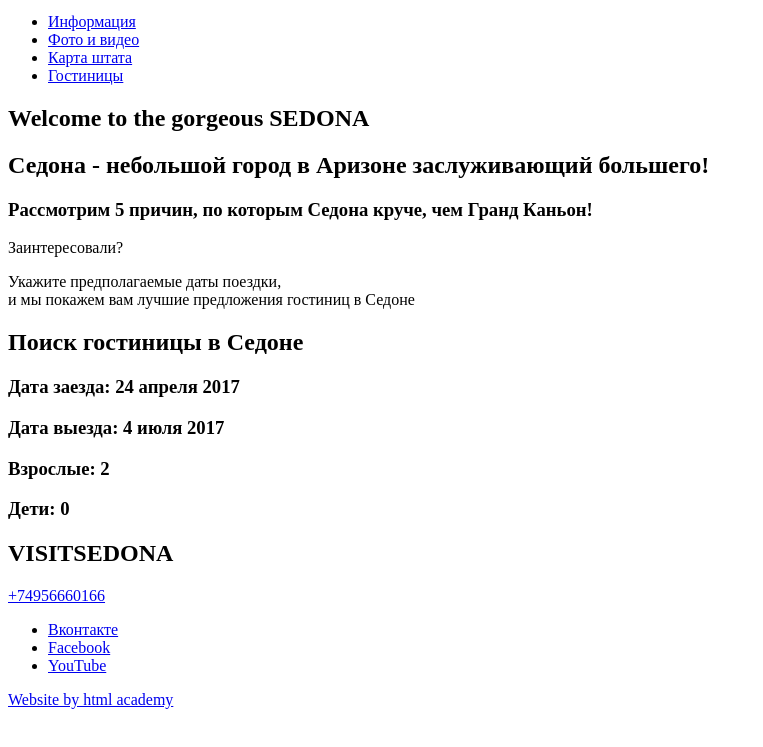
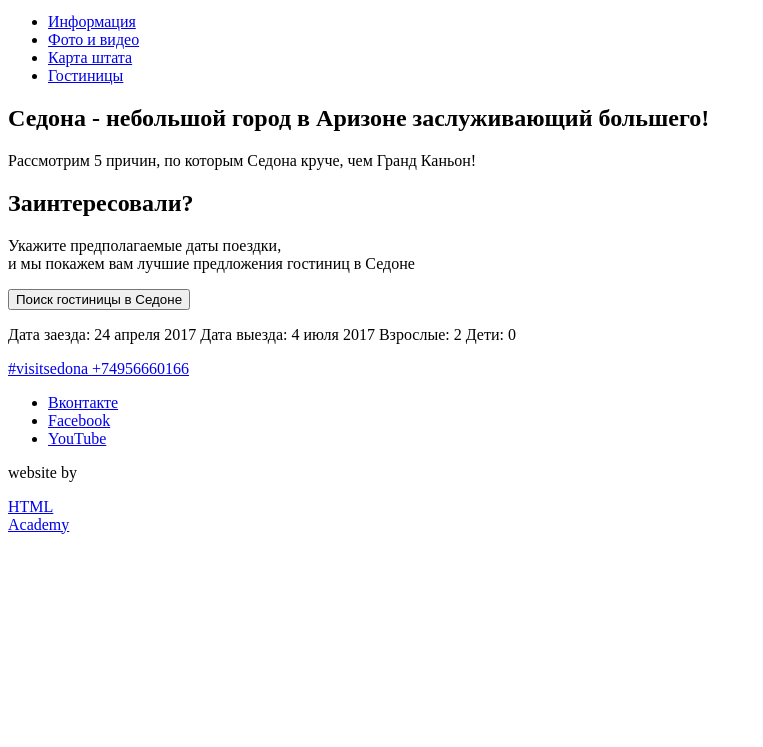
Before and after one commit to deti-horonili-loshadky/1486025-sedona-28, a plain HTML site: page index.html in a window 1280 px wide. Shown: the part 29-776 px from the top of the page, without its empty margins (0-763 px from the left). Drawn offline with Linux system fonts and the light colour scheme.

Commit message:
Исправлено

```diff
--- a/index.html
+++ b/index.html
@@ -9,42 +9,52 @@
   		<nav class="page-navigation">
             <a class="page-header-logo"> <img alt="Лого"></a>
             	<ul class="site-navigation">
-  			  		<li><a class="site-navigation-link" href="info.html">Информация</a> </li>
-              		<li> <a class="site-navigation-link" href="fotoandvideo.html">Фото и видео</a> </li>
-              		<li> <a class="site-navigation-link" href="map.html">Карта штата</a> </li>
-              		<li> <a class="site-navigation-link" href="hotels.html">Гостиницы</a> </li>
-  				</ul>
+  			  		<li><a class="site-navigation-link" href="info.html">Информация</a>
+              </li>
+              		<li> <a class="site-navigation-link" href="fotoandvideo.html">Фото и видео</a>
+                  </li>
+              		<li> <a class="site-navigation-link" href="map.html">Карта штата</a>
+                  </li>
+              		<li> <a class="site-navigation-link" href="hotels.html">Гостиницы</a>
+                  </li>
+  				    </ul>
   		</nav>
   	</header>
+
   	<main>
-  		<section>
-    		<h1>Welcome to the gorgeous SEDONA</h1>
-  		</section>
-  		<article>
   		<header>
-  		<h2>Седона - небольшой город в Аризоне заслуживающий большего!</h2>
-  	  	<h3>Рассмотрим 5 причин, по которым Седона круче, чем Гранд Каньон!</h3>
-  	  	</header>
-  	  	</article>
+  		  <h2>
+          Седона - небольшой город в Аризоне заслуживающий большего!
+        </h2>
+  	    <p>
+          Рассмотрим 5 причин, по которым Седона круче, чем Гранд Каньон!
+        </p>
+      </header>
   	  	<section>
   	  		<header>
-  	  	<p>Заинтересовали?</p>
-  	  	<p>Укажите предполагаемые даты поездки,
-  	  		<br>и мы покажем вам лучшие предложения гостиниц в Седоне
+  	  	<h2>
+          Заинтересовали?
+        </h2>
+  	  	<p>
+          Укажите предполагаемые даты поездки,<br>
+  	  		и мы покажем вам лучшие предложения гостиниц в Седоне
   	  	</p>
   	  		</header>
-  	  		<h2>Поиск гостиницы в Седоне</h2>
+  	  		<button type="button" id="search" class="btn-search">Поиск гостиницы в Седоне</button>
   	  	</section>
   	  	<section>
   	  		<p>
-  	  		<h3>Дата заезда: 24 апреля 2017</h3>
-  	  		<h3>Дата выезда: 4 июля 2017</h3>
-  	  		<h3>Взрослые: 2</h3>
-  	  		<h3>Дети: 0</h3>
+  	  		<label>Дата заезда: 24 апреля 2017</label>
+  	  		<label>Дата выезда: 4 июля 2017</label>
+  	  		<label>Взрослые: 2</label>
+  	  		<label>Дети: 0</label>
   	  	</section>
   	</main>
+
   	<footer>
-  			<h2>VISITSEDONA</h2>
+  			<a href="#">
+          #visitsedona
+        </a>
   				<a href="tel:+74956660166">+74956660166</a>
   			<ul>
   				<li>
@@ -57,8 +67,11 @@
   					<a href="#">YouTube</a>
   				</li>
   			</ul>
-  		<a href="https://htmlacademy.ru">Website by html academy
-  		</a>
+  		<p>website by</p>
+      <a href="https://htmlacademy.ru">
+        HTML<br>
+        Academy
+      </a>
   	</footer>
   </body>
 </html>
```
Also changed, not shown: catalog.html (+28 -19 lines), 1 other file.
